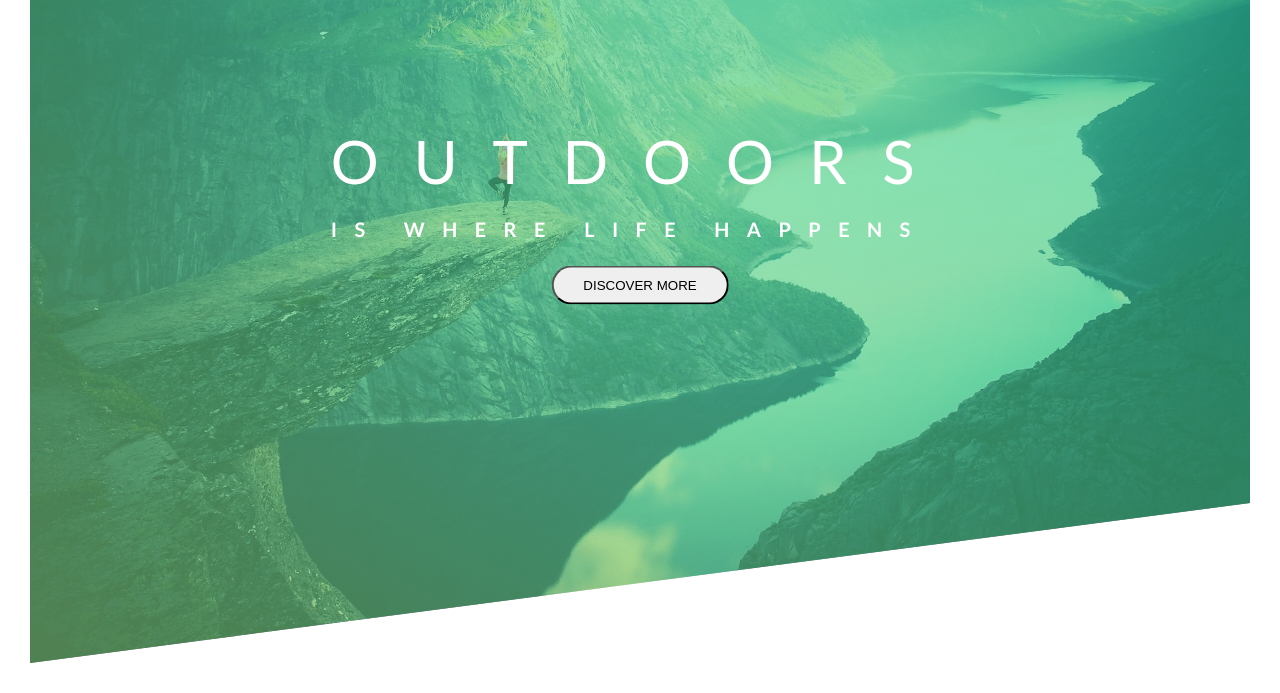
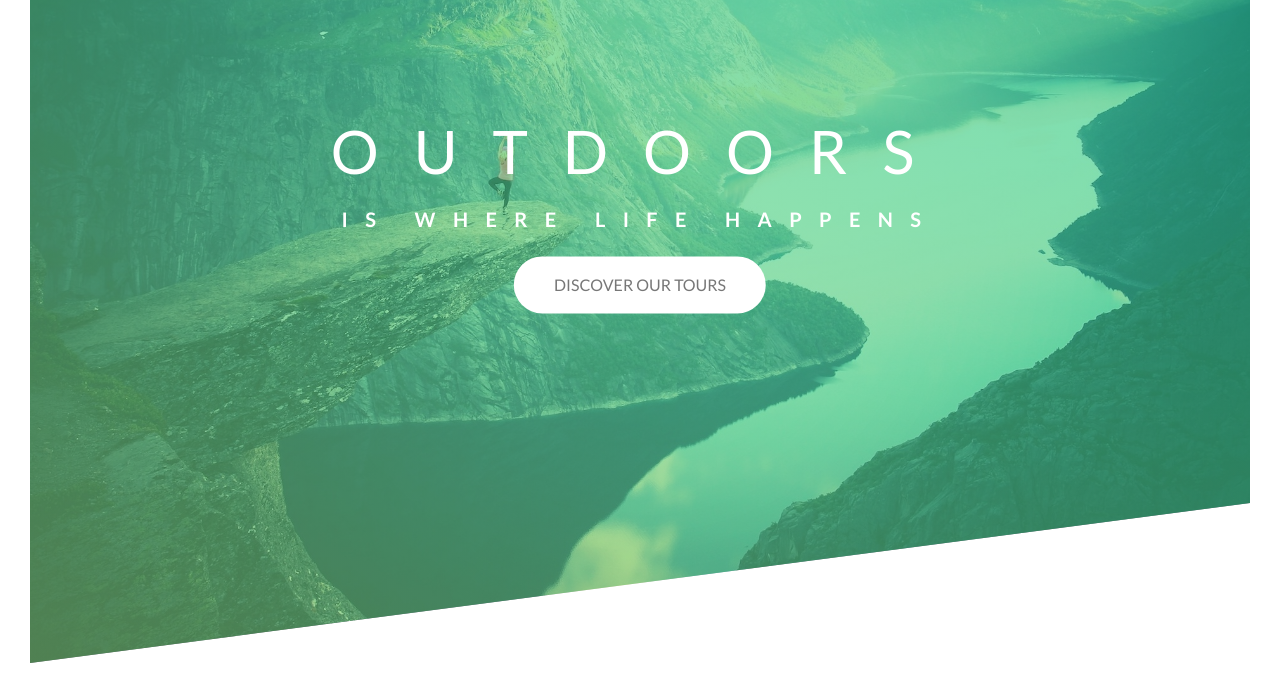
Before and after one commit to YasirHasn9/Outdoorsy, a plain HTML site: page index.html in a window 1280 px wide. Shown: the part 127-820 px from the top of the page. Drawn offline with Linux system fonts and the light colour scheme.

Commit message:
animated discover btn

```diff
--- a/css/index.css
+++ b/css/index.css
@@ -59,17 +59,15 @@ body {
   left: 50%;
   /* translate is for the element itself  */
   transform: translate(-50%, -50%);
-  display: flex;
+  text-align: center;
+
+  /* you can achieve to center everything into the text-box by using the flex box */
+  /* display: flex;
   flex-direction: column;
   justify-content: center;
-  align-items: center;
+  align-items: center; */
 }
 
-.text-box button {
-  padding: 10px 30px;
-  text-transform: uppercase;
-  border-radius: 20px;
-}
 .heading-primary {
   color: #fff;
   text-transform: uppercase;
@@ -147,3 +145,31 @@ first:
     transform: translate(0);
   }
 }
+
+/* link is pseudo selector? is it just a keyword that add to the selected element after the:
+it specifies the state of the selected element  */
+.btn:link,
+.btn:visited {
+  text-transform: uppercase;
+  text-decoration: none;
+  padding: 15px 40px;
+  display: inline-block;
+  border-radius: 100px;
+
+  /* transition enables us to specify which property we want the element to have been animated
+  and sometimes the animation would be applied to every property so we choose all
+  */
+  transition: all 0.2s;
+}
+
+.btn:hover {
+  transform: translateY(-3px);
+  box-shadow: 0 10px 20px rgba(0, 0, 0, 0.2);
+}
+.btn:active {
+  transform: translateY(-1px);
+}
+.btn-white {
+  background: #fff;
+  color: #777;
+}
--- a/index.html
+++ b/index.html
@@ -28,7 +28,7 @@
           <span class="heading-primary-main">outdoors</span>
           <span class="heading-primary-sub">is where life happens</span>
         </h1>
-        <button>discover more</button>
+        <a class="btn btn-white" href="#">discover our tours</a>
       </div>
     </header>
   </body>
```
